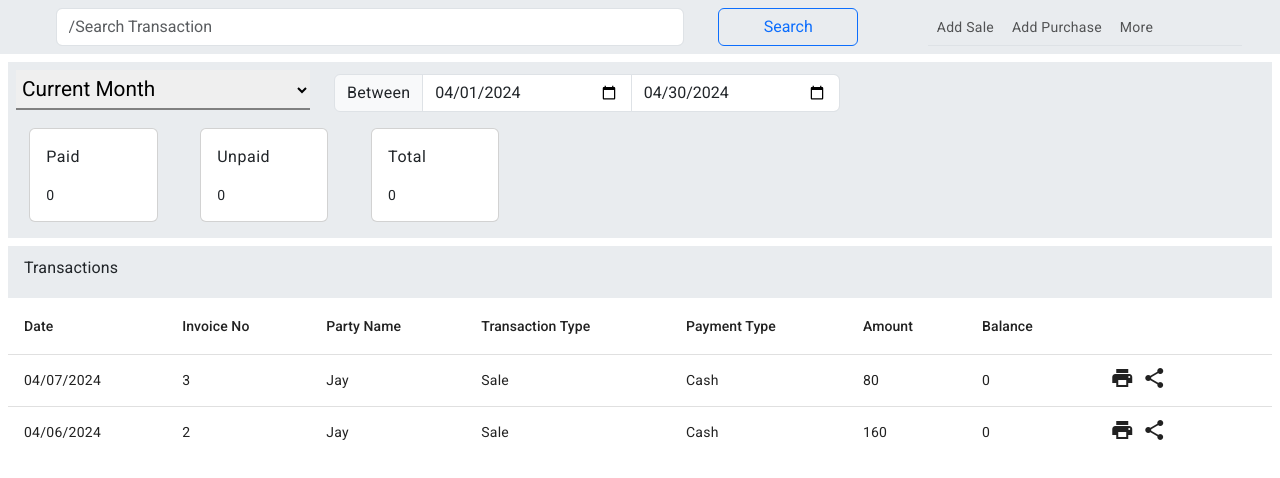
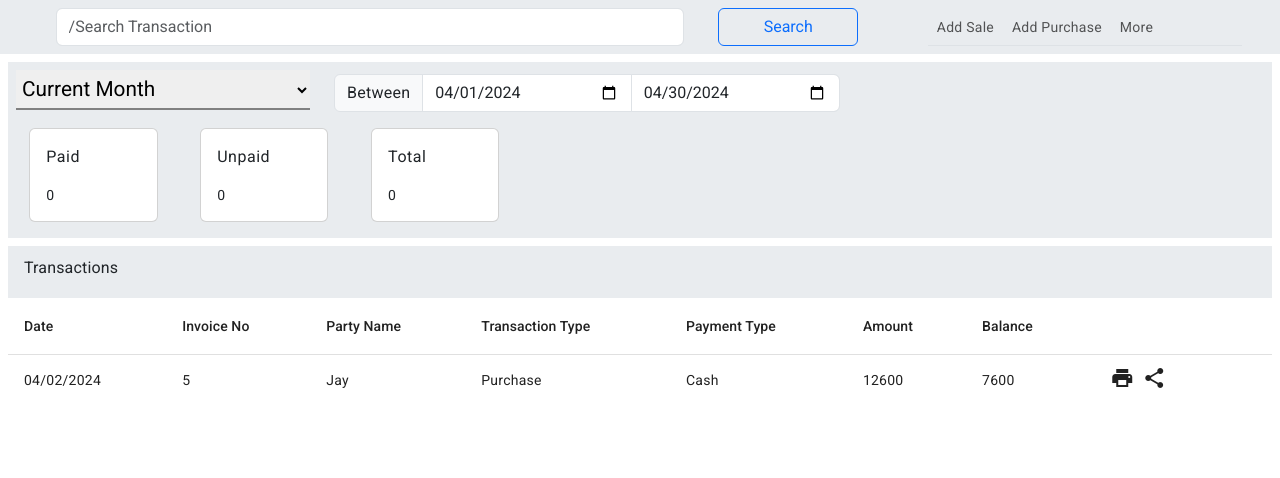
Before and after one commit to jayseth34/AutoMobile-Atk, an Angular app: page /purchase/puchase-bills in a window 1280 px wide. Shown: the top 478 px of the page. Built offline with nearby package versions, Linux system fonts and the light colour scheme.

Commit message:
API Service

```diff
--- /dev/null
+++ b/src/app/api.service.ts
@@ -0,0 +1,34 @@
+import { Injectable } from '@angular/core';
+
+import { saleData } from './dummyData';
+
+@Injectable({
+  providedIn: 'root'
+})
+export class ApiService {
+  private backendUrl: string = "";
+  private saleData = saleData;
+
+  constructor() { }
+
+  async callBackend(endPoint: string, data: string, method: string) {
+    if (this.backendUrl) {
+      const response = await fetch(this.backendUrl + endPoint, {
+        method: method,
+        body: data,
+        headers: {
+          "Content-type": "application/json; charset=UTF-8"
+        }
+      });
+
+      if (response.status != 200) {
+        console.error("APi Call failed");
+      }
+      const res = await response.json();
+      return res;
+    } else {
+      // From Dummy Data
+      return saleData;
+    }
+  }
+}
--- a/src/app/components/details/details.component.html
+++ b/src/app/components/details/details.component.html
@@ -97,7 +97,7 @@
   <!-- Table Contents -->
   <section class="m-2 bg-body-secondary">
     <h3 class="ms-3 pt-2">Transactions</h3>
-    <table mat-table [dataSource]="saleData">
+    <table mat-table [dataSource]="filteredData">
       <!--- Note that these columns can be defined in any order.
             The actual rendered columns are set as a property on the row definition" -->
 
--- a/src/app/components/details/details.component.ts
+++ b/src/app/components/details/details.component.ts
@@ -3,27 +3,7 @@ import { FormControl, FormGroup } from '@angular/forms';
 import { Router } from '@angular/router';
 
 import { TransactionTypeEnum, TimeFilterEnum } from 'src/app/models';
-import { saleData } from 'src/app/dummyData';
-
-export interface PeriodicElement {
-  name: string;
-  position: number;
-  weight: number;
-  symbol: string;
-}
-
-const ELEMENT_DATA: PeriodicElement[] = [
-  {position: 1, name: 'Hydrogen', weight: 1.0079, symbol: 'H'},
-  {position: 2, name: 'Helium', weight: 4.0026, symbol: 'He'},
-  {position: 3, name: 'Lithium', weight: 6.941, symbol: 'Li'},
-  {position: 4, name: 'Beryllium', weight: 9.0122, symbol: 'Be'},
-  {position: 5, name: 'Boron', weight: 10.811, symbol: 'B'},
-  {position: 6, name: 'Carbon', weight: 12.0107, symbol: 'C'},
-  {position: 7, name: 'Nitrogen', weight: 14.0067, symbol: 'N'},
-  {position: 8, name: 'Oxygen', weight: 15.9994, symbol: 'O'},
-  {position: 9, name: 'Fluorine', weight: 18.9984, symbol: 'F'},
-  {position: 10, name: 'Neon', weight: 20.1797, symbol: 'Ne'},
-];
+import { ApiService } from 'src/app/api.service';
 
 @Component({
   selector: 'app-details',
@@ -36,7 +16,8 @@ export class DetailsComponent implements OnInit {
   paidVal: Number = 0;
   unpaidVal: Number = 0;
   totalVal: Number = 0;
-  saleData = saleData;
+  fullData: any = [];
+  filteredData: any = [];
 
   // For Mat Table
   // displayedColumns: string[] = ['position', 'name', 'weight', 'symbol'];
@@ -50,7 +31,7 @@ export class DetailsComponent implements OnInit {
     endDate: new FormControl(''),
   });
 
-  constructor(private route: Router){
+  constructor(private route: Router, private api: ApiService) {
 
   }
 
@@ -59,34 +40,38 @@ export class DetailsComponent implements OnInit {
     this.transactionType = this.route.url.split('/')[1] == 'sale' ? 0 : 1;
 
     // API Call to get data
-
-
-    this.handleRangeChange();
+    const body = {
+      "key": "value"
+    }
+    this.api.callBackend("/something", JSON.stringify(body), "POST").then(res => {
+      this.fullData = res;
+      this.handleRangeChange();
+    });
   }
 
   handleRangeChange(): void {
     let filterVal = this.filterForm.get('range')?.value;
     let curDate = new Date();
     let start = null, end = null;
-    if (filterVal == TimeFilterEnum.CurMonth){
+    if (filterVal == TimeFilterEnum.CurMonth) {
       start = new Date(curDate.getFullYear(), curDate.getMonth(), 1);
-      end = new Date(curDate.getFullYear(), curDate.getMonth()+1, 0);
-    } else if (filterVal == TimeFilterEnum.LastMonth){
-      start = new Date(curDate.getFullYear(), curDate.getMonth()-1, 1);
+      end = new Date(curDate.getFullYear(), curDate.getMonth() + 1, 0);
+    } else if (filterVal == TimeFilterEnum.LastMonth) {
+      start = new Date(curDate.getFullYear(), curDate.getMonth() - 1, 1);
       end = new Date(curDate.getFullYear(), curDate.getMonth(), 0);
-    } else if (filterVal == TimeFilterEnum.CurQuarter){
+    } else if (filterVal == TimeFilterEnum.CurQuarter) {
 
-    } else if (filterVal == TimeFilterEnum.CurYear){
+    } else if (filterVal == TimeFilterEnum.CurYear) {
       start = new Date(curDate.getFullYear(), 0, 1);
       end = new Date(curDate.getFullYear() + 1, 0, 0);
       console.log(start);
 
-    } else if (filterVal == TimeFilterEnum.All){
+    } else if (filterVal == TimeFilterEnum.All) {
       start = ''
       end = curDate;
     } else {
-        start = '';
-        end = '';
+      start = '';
+      end = '';
     }
 
     this.filterForm.patchValue({
@@ -98,7 +83,7 @@ export class DetailsComponent implements OnInit {
   }
 
   private formatDate(date: any): string {
-    if(date == ''){
+    if (date == '') {
       return date;
     }
     const d = new Date(date);
@@ -110,28 +95,30 @@ export class DetailsComponent implements OnInit {
     return [year, month, day].join('-');
   }
 
-  handlePrintClick(invNo: number){
+  handlePrintClick(invNo: number) {
     console.log(invNo);
   }
 
-  handleShareClick(invNo: number){
+  handleShareClick(invNo: number) {
     console.log(invNo);
   }
 
-  filterData(ev?: any){
-    if(ev){
+  filterData(ev?: any) {
+    if (ev) {
       console.log(ev.target.id);
     }
+
     let startTimestamp = Date.parse(this.filterForm.get('startDate')?.value as string);
     let start = new Date(startTimestamp);
     let endTimestamp = Date.parse(this.filterForm.get('endDate')?.value as string);
     let end = new Date(endTimestamp);
 
     // Api Call if required
-    this.saleData = saleData.filter(item => {
+    console.log(this.fullData);
+    this.filteredData = this.fullData.filter((item: any) => {
       let itemTimestamp = Date.parse(item.date);
       let itemDate = new Date(itemTimestamp);
-      return (itemDate >= start && itemDate <= end);
+      return (itemDate >= start && itemDate <= end && item.transactionType == TransactionTypeEnum[this.transactionType]);
     });
 
     // console.log(filteredData);
--- a/src/app/dummyData.ts
+++ b/src/app/dummyData.ts
@@ -25,5 +25,23 @@ export let saleData = [
         "paymentType": "Cash",
         "amount": 12600,
         "balance": 7600
-    }
+    },
+    {
+        "date": "04/02/2024",
+        "invoiceNo": 5,
+        "partyName": "Jay",
+        "transactionType": "Purchase",
+        "paymentType": "Cash",
+        "amount": 12600,
+        "balance": 7600
+    },
+    {
+        "date": "03/02/2024",
+        "invoiceNo": 6,
+        "partyName": "Jay",
+        "transactionType": "Purchase",
+        "paymentType": "Cash",
+        "amount": 12600,
+        "balance": 7600
+    },
 ]
```
Also changed, not shown: 1 other file (tests, documents, lock files or other folders).
